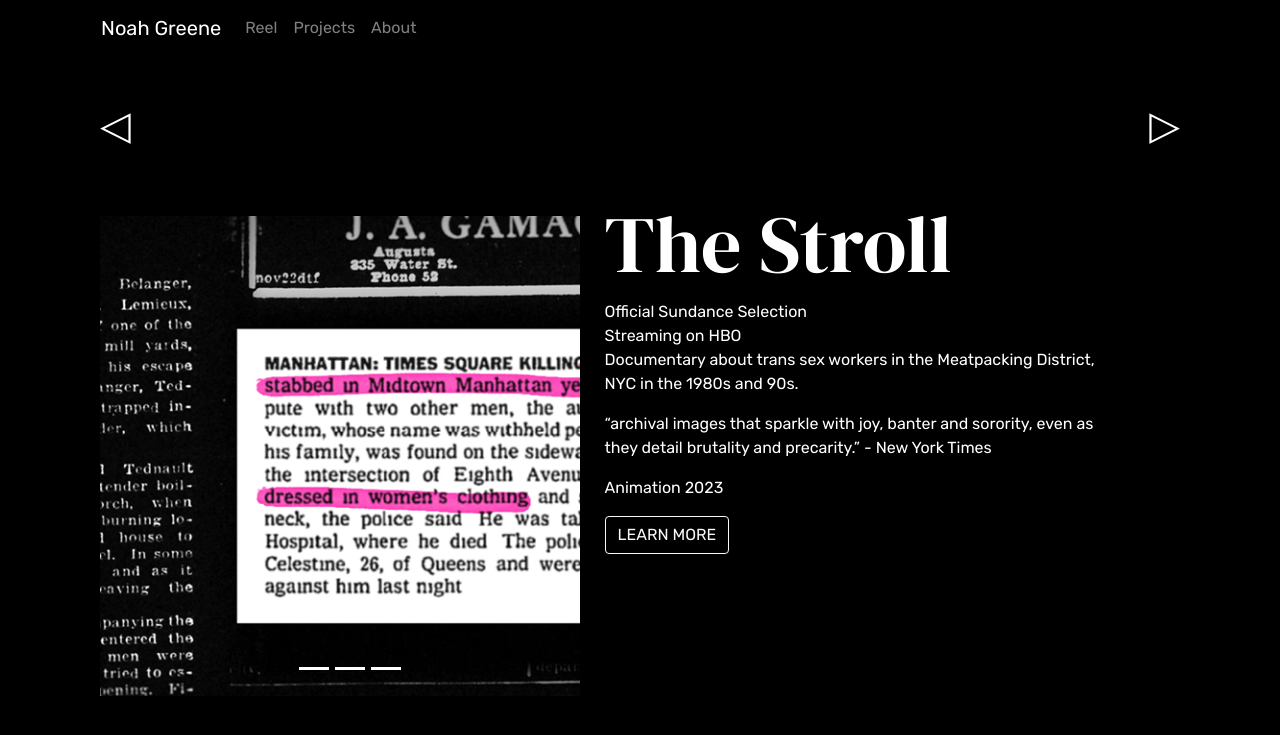
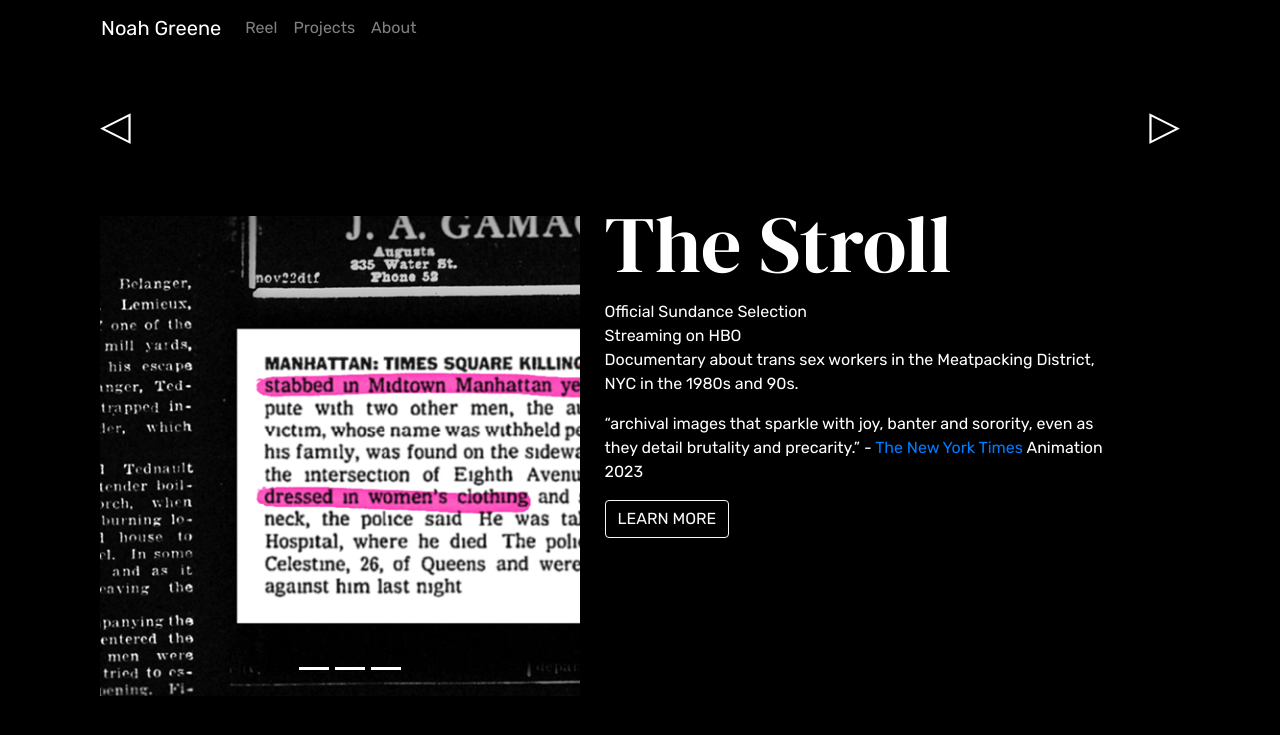
Before and after one commit to miairene/miairene.github.io, a Jekyll site: the page built from _projects/l_thestroll.md, in a window 1280 px wide. Shown: the top 735 px of the page. Built offline with Jekyll 4.4.1, drawn with Linux system fonts in a browser that asks for light colours.

Commit message:
Update l_thestroll.md

```diff
--- a/_projects/l_thestroll.md
+++ b/_projects/l_thestroll.md
@@ -11,6 +11,5 @@
 
 Official Sundance Selection<br>Streaming on HBO<br>Documentary about trans sex workers in the Meatpacking District, NYC in the 1980s and 90s.
 
-"archival images that sparkle with joy, banter and sorority, even as they detail brutality and precarity." - New York Times
-
+"archival images that sparkle with joy, banter and sorority, even as they detail brutality and precarity." -  <a href="https://www.nytimes.com/2023/06/22/movies/the-stroll-review-documentary.html">The New York Times</a>
 Animation 2023
```
